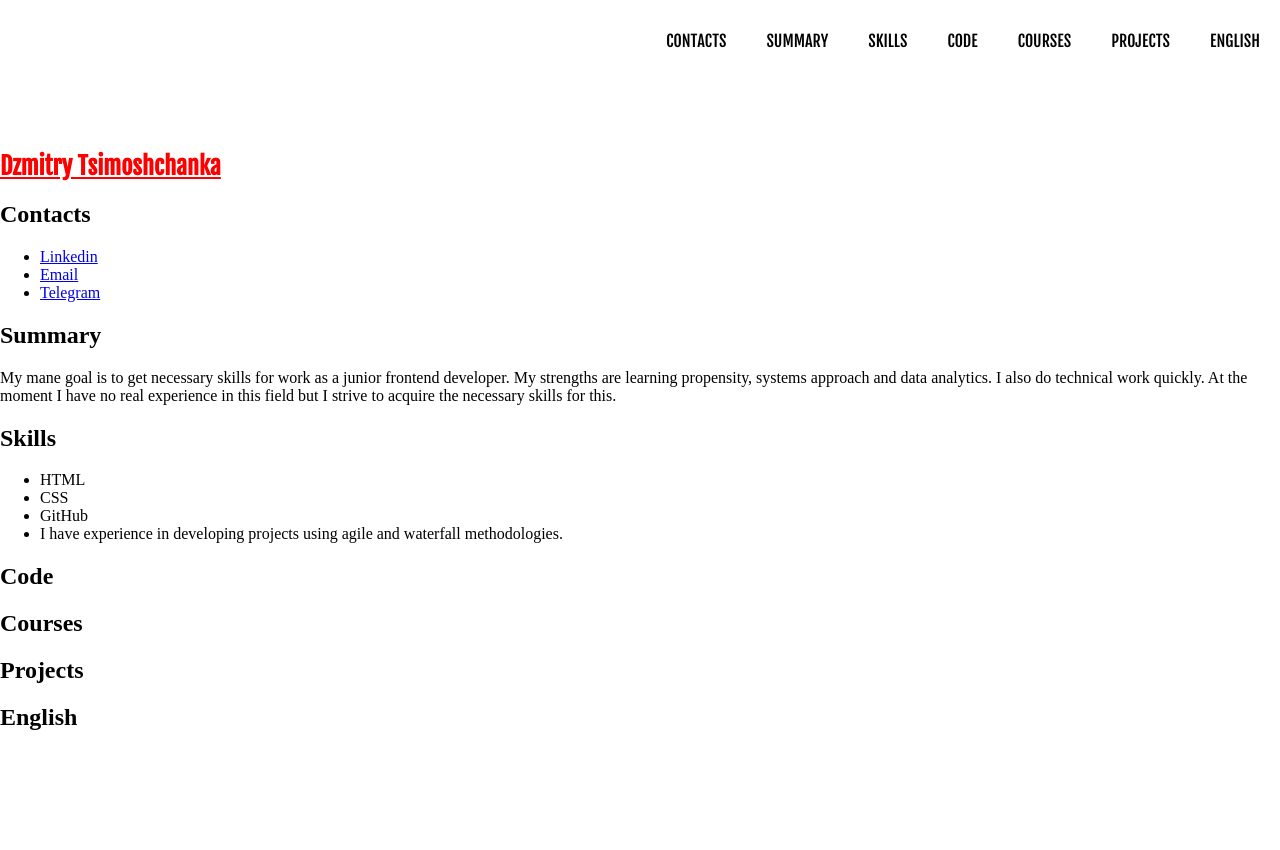
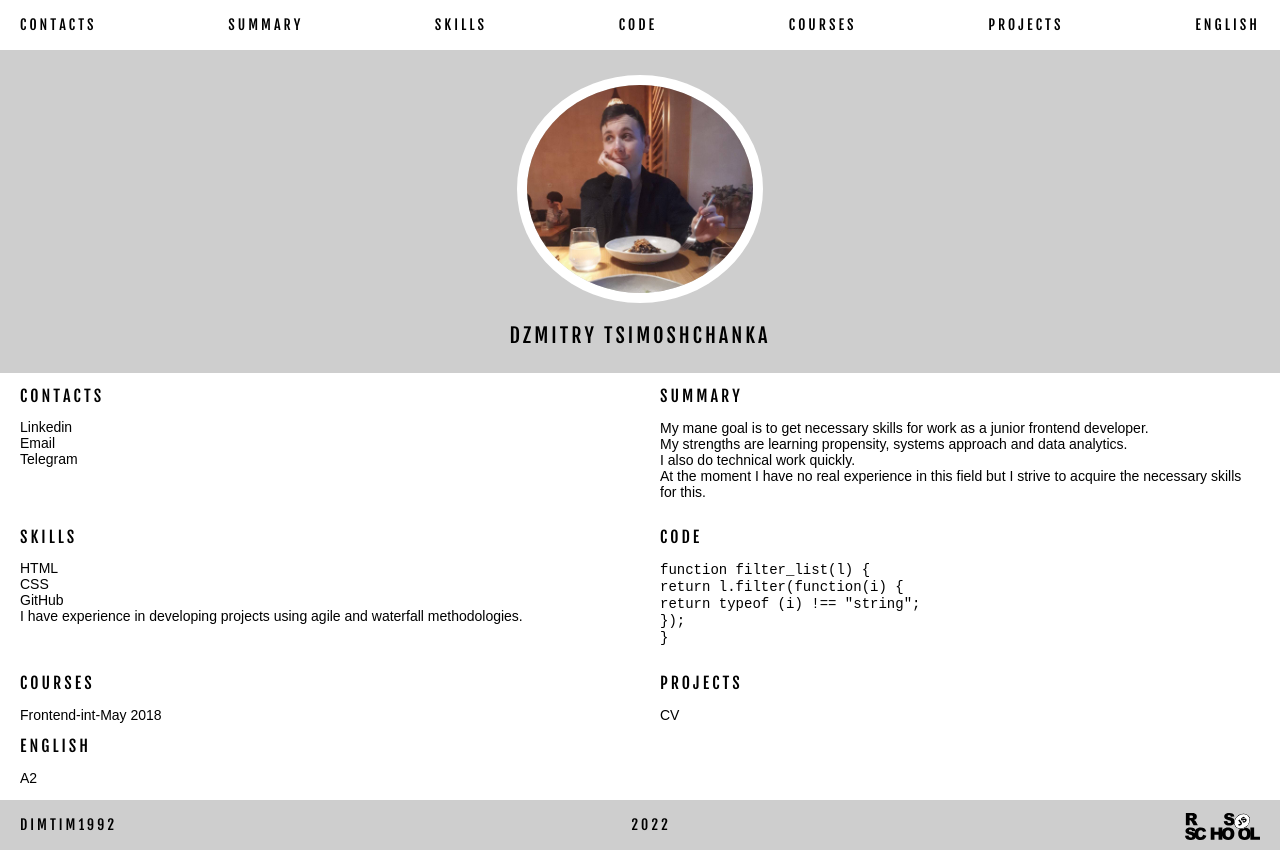
Before and after one commit to dimtim1992/rsschool-cv, a plain HTML site: page index.html in a window 1280 px wide. Before the commit the page ends 800 px from the top, so only its background shows below. Drawn offline with Linux system fonts and the light colour scheme; a web font is replaced by a local one.

Commit message:
refactor: change structure of the project

```diff
--- a/index.html
+++ b/index.html
@@ -12,63 +12,64 @@
     <header>
         <div class="container">
             <nav class="nav">
-                <ul class="nav-list">
+                <ul class="list nav-list">
                     <li class="nav-item">
-                        <a href="#contacts" class="nav-link">Contacts</a>
+                        <a href="#contacts" class="link nav-link">Contacts</a>
                     </li>
                     <li class="nav-item">
-                        <a href="#summary" class="nav-link">Summary</a>
+                        <a href="#summary" class="link nav-link">Summary</a>
                     </li>
                     <li class="nav-item">
-                        <a href="#skills" class="nav-link">Skills</a>
+                        <a href="#skills" class="link nav-link">Skills</a>
                     </li>
                     <li class="nav-item">
-                        <a href="#code" class="nav-link">Code</a>
+                        <a href="#code" class="link nav-link">Code</a>
                     </li>
                     <li class="nav-item">
-                        <a href="#courses" class="nav-link">Courses</a>
+                        <a href="#courses" class="link nav-link">Courses</a>
                     </li>
                     <li class="nav-item">
-                        <a href="#projects" class="nav-link">Projects</a>
+                        <a href="#projects" class="link nav-link">Projects</a>
                     </li>
                     <li class="nav-item">
-                        <a href="#english" class="nav-link">English</a>
+                        <a href="#english" class="link nav-link">English</a>
                     </li>
                 </ul>
             </nav>
         </div>
     </header>
     <main>
-        <div class="container">
-            <section class="section" id="profile">
-                <h1 class="section-title">Dzmitry Tsimoshchanka</h1>
+        <div class="container main-container">
+            <section class="section section-profile" id="profile">
+                <img src="/rsschool-cv/assets/img/Avatar.jpg" alt="Avatar" class="avatar">
+                <h1 class="title profile-title">Dzmitry Tsimoshchanka</h1>
             </section>
             <section class="section" id="contacts">
-                <h2 class="section-title">Contacts</h2>
-                <ul class="contacts-list">
+                <h2 class=" title contacts-title">Contacts</h2>
+                <ul class="list contacts-list">
                     <li class="contacts-item">
-                        <a href="https://www.linkedin.com/in/dzmitry-tsimoshchanka-b80a3a1bb/" class="contacts-link">Linkedin</a>
+                        <a href="https://www.linkedin.com/in/dzmitry-tsimoshchanka-b80a3a1bb/" class="link contacts-link">Linkedin</a>
                     </li>
                     <li class="contacts-item">
-                        <a href="mailto:dimtim7272807@gmail.com" class="contacts-link">Email</a>
+                        <a href="mailto:dimtim7272807@gmail.com" class="link contacts-link">Email</a>
                     </li>
                     <li class="contacts-item">
-                        <a href="https://t.me/DzmitryTsim" class="contacts-link">Telegram</a>
+                        <a href="https://t.me/DzmitryTsim" class="link contacts-link">Telegram</a>
                     </li>
                 </ul>
             </section>
             <section class="section" id="summary">
-                <h2 class="section-title">Summary</h2>
+                <h2 class="title summary-title">Summary</h2>
                 <p class="summary-info">
-                    My mane goal is to get necessary skills for work as a junior frontend developer.
-                    My strengths are learning propensity, systems approach and data analytics.
-                    I also do technical work quickly.
+                    My mane goal is to get necessary skills for work as a junior frontend developer.<br>
+                    My strengths are learning propensity, systems approach and data analytics.<br>
+                    I also do technical work quickly.<br>
                     At the moment I have no real experience in this field but I strive to acquire the necessary skills for this.
                 </p>
             </section>
             <section class="section" id="skills">
-                <h2 class="section-title">Skills</h2>
-                <ul class="skills-list">
+                <h2 class="title skills-title">Skills</h2>
+                <ul class="list skills-list">
                     <li class="skills-item">HTML</li>
                     <li class="skills-item">CSS</li>
                     <li class="skills-item">GitHub</li>
@@ -76,22 +77,49 @@
                 </ul>
             </section>
             <section class="section" id="code">
-                <h2 class="section-title">Code</h2>
-
+                <h2 class="title code-title">Code</h2>
+                <p class="code-info">
+                    <code>
+                        function filter_list(l) {<br>
+                            return l.filter(function(i) {<br>
+                              return typeof (i) !== "string";<br>
+                            });<br>
+                        }
+                    </code>
+                </p>
             </section>
             <section class="section" id="courses">
-                <h2 class="section-title">Courses</h2>
+                <h2 class="title courses-title">Courses</h2>
+                <ul class="list courses-list">
+                    <li class="courses-item">
+                        <a href="https://training.by/#!/Training/1830?lang=ru" class="link courses-item-link">Frontend-int-May 2018</a>
+                    </li>
+                </ul>
             </section>
             <section class="section" id="projects">
-                <h2 class="section-title">Projects</h2>
+                <h2 class="title projects-title">Projects</h2>
+                <ul class="list projects-list">
+                    <li class="projects-item">
+                        <a href="https://github.com/dimtim1992/rsschool-cv/tree/rsschool-cv-html" class="link projects-item-link">CV</a>
+                    </li>
+                </ul>
             </section>
             <section class="section" id="english">
-                <h2 class="section-title">English</h2>
+                <h2 class="title english-title">English</h2>
+                <p class="english-info">
+                    A2
+                </p>
             </section>
         </div>
     </main>
     <footer>
-        <div class="container"></div>
+        <div class="container footer-container">
+            <ul class="footer-list">
+                <li class="footer-item"><a href="https://github.com/dimtim1992" class="footer-item-link">dimtim1992</a></li>
+                <li class="footer-item">2022</li>
+                <li class="footer-item"><a href="https://rs.school/js/" class="footer-item-link"><img src="/rsschool-cv/assets/img/rs_school_js.svg" alt="logo_RSS"></a></li>
+            </ul>
+        </div>
     </footer>
 
 </body>
--- a/styles.css
+++ b/styles.css
@@ -23,7 +23,10 @@ body {
 
     display: flex;
     flex-direction: column;
-    justify-content: space-between;
+
+    font-family: 'Source Sans Pro', sans-serif;
+    font-size: 14px;
+    color: #000;
 }
 
 .container {
@@ -31,11 +34,47 @@ body {
     margin: 0 auto;
 }
 
+.title {
+    font-family: 'Fjalla One', sans-serif;
+    font-size: 16px;
+    font-weight: 400;
+    letter-spacing: 3px;
+    color: #000;
+    text-transform: uppercase;
+}
+
+.list {
+    list-style: none;
+    padding: 0;
+    margin: 0;
+}
+
+.link {
+    text-decoration: none;
+
+    color:#000;
+
+    transition: 0.5s;
+}
+
+.link:hover {
+    color: #cecece;
+    text-decoration: underline;
+}
+
+.main-container .link {
+    position: relative;
+}
+
+.profile-title {
+    font-size: 20px;
+}
+
 .nav-list {
     display: flex;
-    justify-content: flex-end;
+    justify-content: space-between;
     align-items: center;
-
+    letter-spacing: 3px;
     list-style: none;
 }
 
@@ -43,22 +82,97 @@ body {
     padding: 0 20px;
     line-height: 50px;
 
-    text-decoration: none;
     text-transform: uppercase;
     font-family: 'Fjalla One', sans-serif;
-    font-size: 16px;
+    font-size: 14px;
+    color: #000;
+}
+
+
+
+.main-container {
+    display: flex;
+    flex-wrap: wrap;
+}
+
+.section {
+    width: 50%;
+    padding: 0 20px;
+}
+
+.section-profile {
+    width: 100%;
+    text-align: center;
+    align-self: center;
+
+    padding: 25px;
+
+    background-color: #cecece;
+}
+
+.section-profile h1 {
+    margin-bottom: 0;
+}
+
+
+
+@media (max-width: 768px) {
+    .section {
+      width: 100%;
+    }
+  }
+
+  .avatar {
+      border: 10px solid #fff;
+      border-radius: 50%;
+      width: 20%;
+  }
+
+  .footer-container {
+      background-color: #cecece;
+  }
+
+  .footer-list {
+    display: flex;
+    justify-content: space-between;
+    align-items: center;
+
+    letter-spacing: 3px;
+    list-style: none;
+
+    margin: 0;
+    padding-left: 0;
+
+  }
+
+  .footer-item {
+    font-family: 'Fjalla One', sans-serif;
+    line-height: 50px;
+    padding: 0 20px;
+  }
+
+  .footer-item-link {
+    text-decoration: none;
+
+
+
+    text-transform: uppercase;
+    font-family: 'Fjalla One', sans-serif;
+    font-size: 14px;
     color: #000;
 
-    transition: 3s;
-}
+    transition: 0.5s;
+  }
 
-.nav-link:hover {
+  .footer-item-link:hover {
+    text-decoration: underline;
     color: #fff;
-    text-decoration: underline;
-}
+  }
 
-h1 {
-    font-family: 'Fjalla One', sans-serif;
-    color: red;
-    text-decoration: underline;
-}
+  .footer-item-link img {
+      width: 75px;
+      position: relative;
+      top: 10px;
+      left: 0;
+
+  }
```
Also changed, not shown: assets/img/rs_school_js.svg (added).
